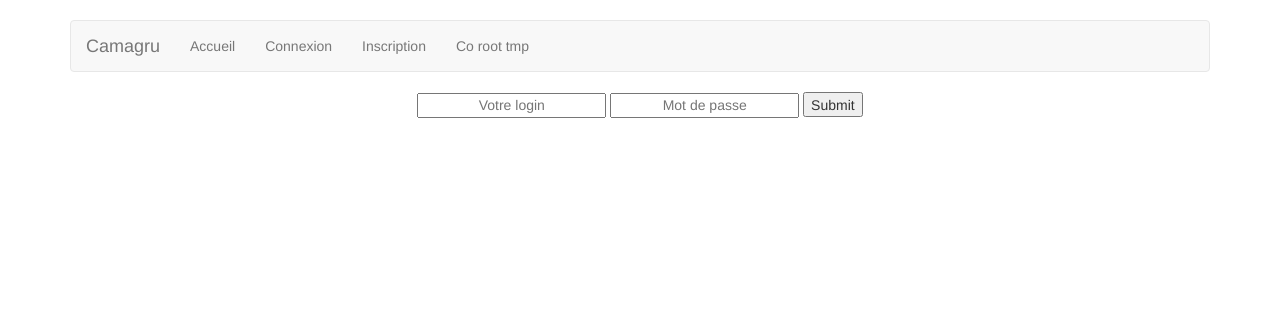
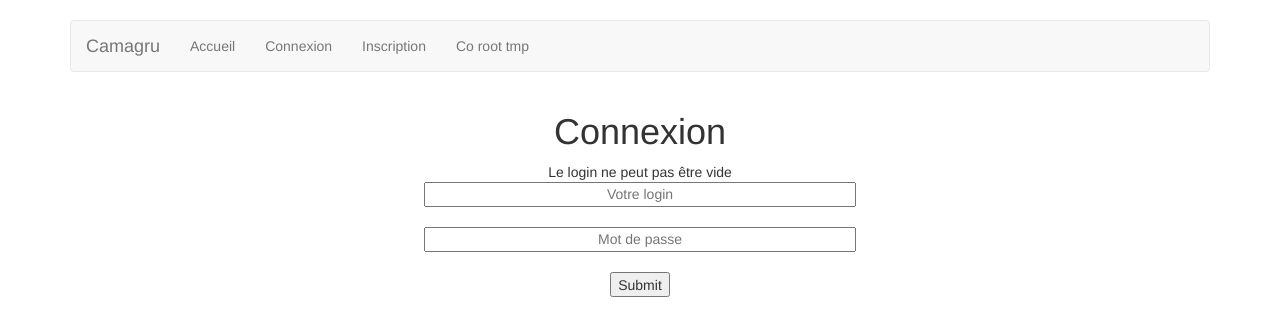
Before and after one commit to Sithi5/Camagru, a PHP site: page /connexion in a window 1280 px wide. Shown: the top 336 px of the page. Run offline with PHP 8.4, Linux system fonts and the light colour scheme.

Commit message:
minipush de connexion

```diff
--- a/config/database.php
+++ b/config/database.php
@@ -1,5 +1,5 @@
 <?php
-	$DB_HOST = 'localhost:3306';
+	$DB_HOST = 'localhost:3306';//8889 // 3306
 	$DB_NAME = 'Camagru';
 	$DB_DSN = "mysql:host=".$DB_HOST.";dbname=".$DB_NAME;
 	$DB_USER = 'root';
--- a/connexion.php
+++ b/connexion.php
@@ -73,10 +73,28 @@ if (empty($login) || empty($password)) {
 <body>
 <?php include 'menu.php' ?>
 <center>
+	<h1 style="center">Connexion</h1>
 	<form action="" method="post">
-
-		<input type="text" name="login" placeholder="Votre login" required>
-		<input type="password" name="password" placeholder="Mot de passe" required>
+		<?php
+			if (isset($er_login)){
+		?>
+			<div><?= $er_login ?></div>
+		<?php
+			}
+		?>
+		<input size=50 type="text" name="login" placeholder="Votre login" maxlength="10" required>
+		<br>
+		<br>
+		<?php
+			if (isset($er_password)){
+		?>
+			<div><?= $er_password ?></div>
+		<?php
+			}
+		?>
+		<input size=50 type="password" name="password" placeholder="Mot de passe" maxlength="25" required>
+		<br>
+		<br>
 		<input type="submit">
 	</form>
 	</center>
--- a/inscription.php
+++ b/inscription.php
@@ -156,7 +156,7 @@
 			<input size=50 type="password" placeholder="Confirmer le mot de passe" name="confmdp" maxlength="25" required>
 			<br>
 			<br>
-			<button type="submit" name="inscription">Envoyer</button>
+			<button type="submit" name="inscription">Valider</button>
 		</form>
 		</center>
 	</body>
```
